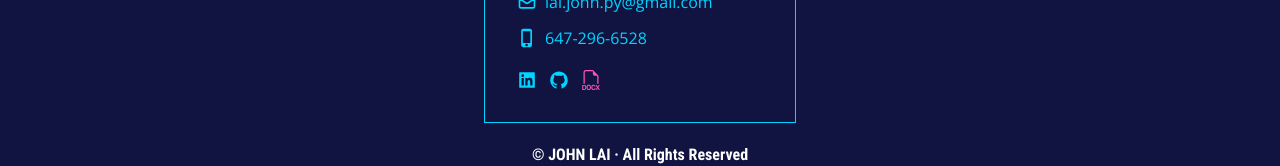
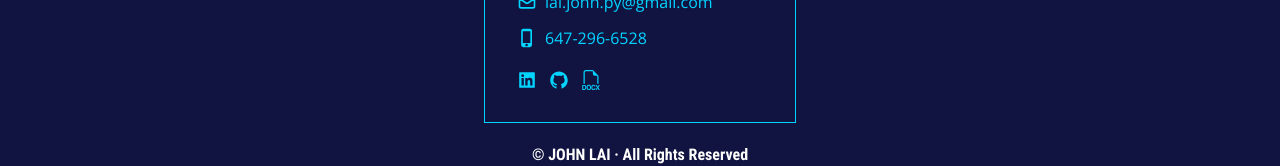
Before and after one commit to johnxlai/2023-portfolio, a React (Create React App) app: page / in a window 1280 px wide. Shown: the part 5039-5205 px from the top of the page. Built offline with nearby package versions, Linux system fonts and the light colour scheme.

Commit message:
Fix scss compliation problem

```diff
--- a/src/components/sections/contact/Contact.js
+++ b/src/components/sections/contact/Contact.js
@@ -41,7 +41,7 @@ const Contact = () => {
             );
           })}
           <li>
-            <a className="hover:text-tertiary text-tertiary" href={CV} download>
+            <a className="hover:text-tertiary" href={CV} download>
               <BsFiletypeDocx size={20} />
             </a>
           </li>
--- a/src/index.scss
+++ b/src/index.scss
@@ -32,7 +32,8 @@
   }
 
   .nav-menu-angled {
-    @apply top-[5px] relative p-3 bg-primary backdrop-blur-sm transform rotate-[-4deg];
+    @apply top-[5px] relative p-3 bg-primary backdrop-blur-sm transform;
+    transform: rotate(-4deg);
   }
 
   .btn-primary {
```
